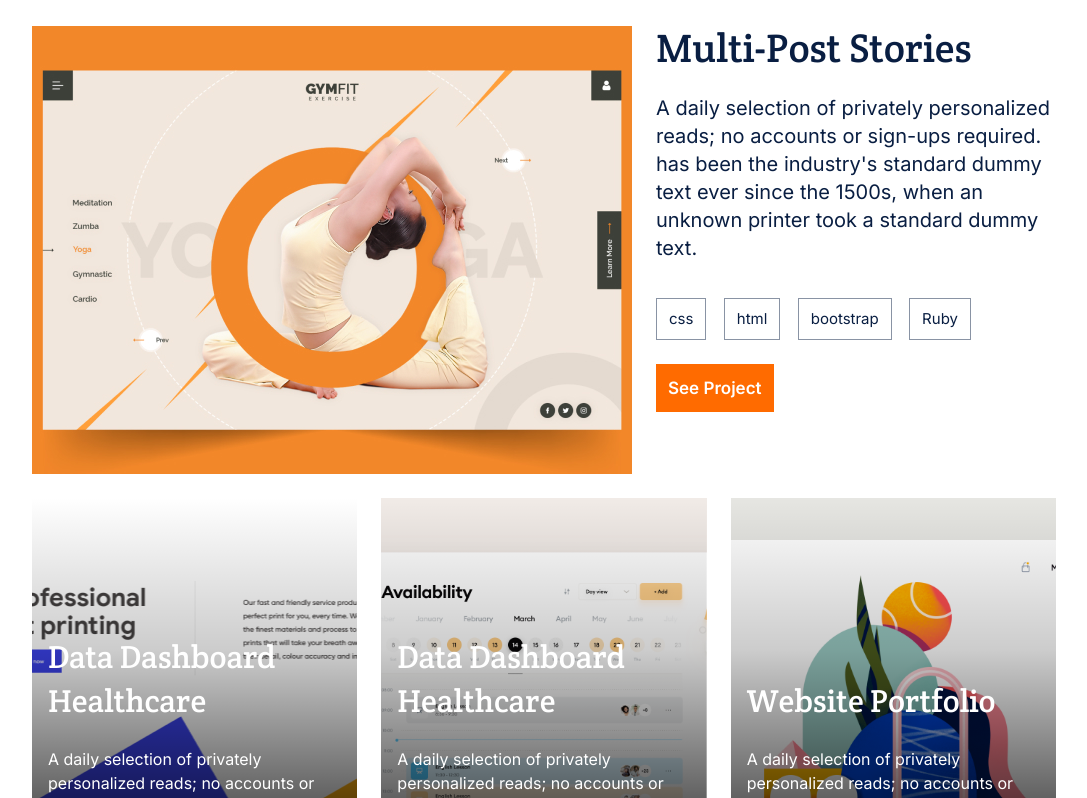
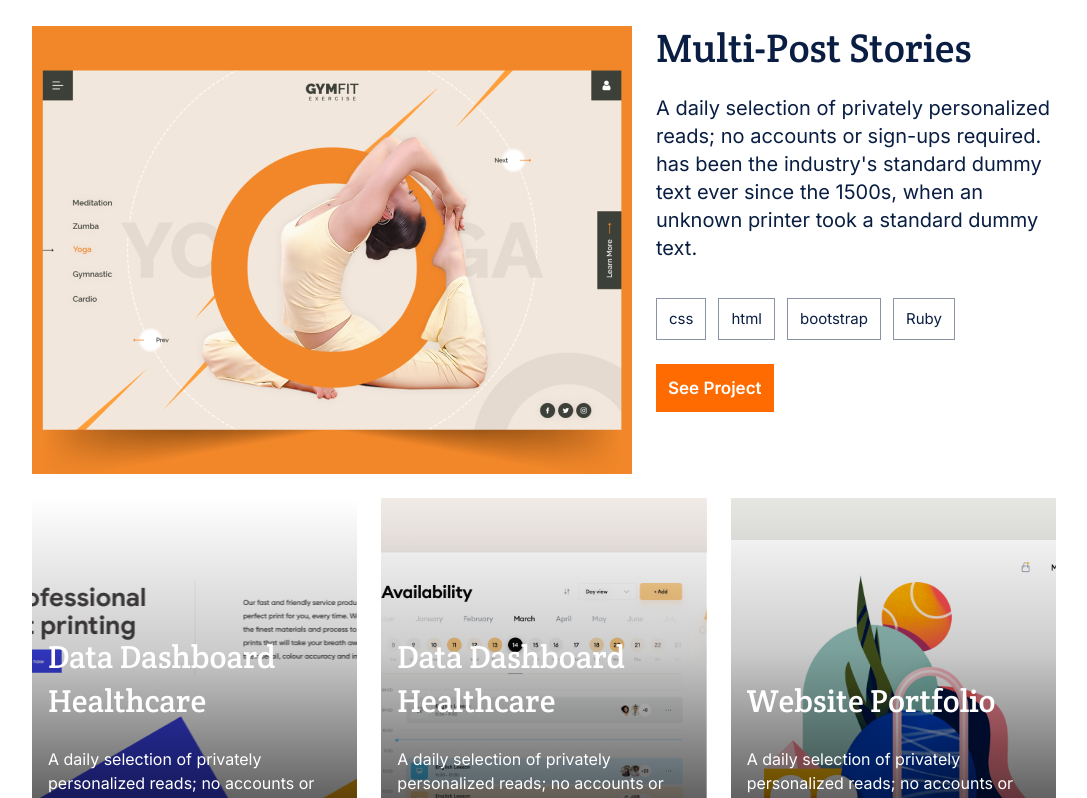
Before and after one commit to jchernandez87/My-Portfolio, a plain HTML site: page index.html in a window 1280 px wide. Shown: the part 1141-1939 px from the top of the page, without its empty margins (96-1183 px from the left). Drawn offline with Linux system fonts and the light colour scheme.

Commit message:
Fix tagGroup Width For Mobile

```diff
--- a/index.css
+++ b/index.css
@@ -226,7 +226,6 @@
   font-size: 15px;
   line-height: 20px;
   color: #091e42;
-  width: 327px;
 }
 
 .tagGroup div {
```
